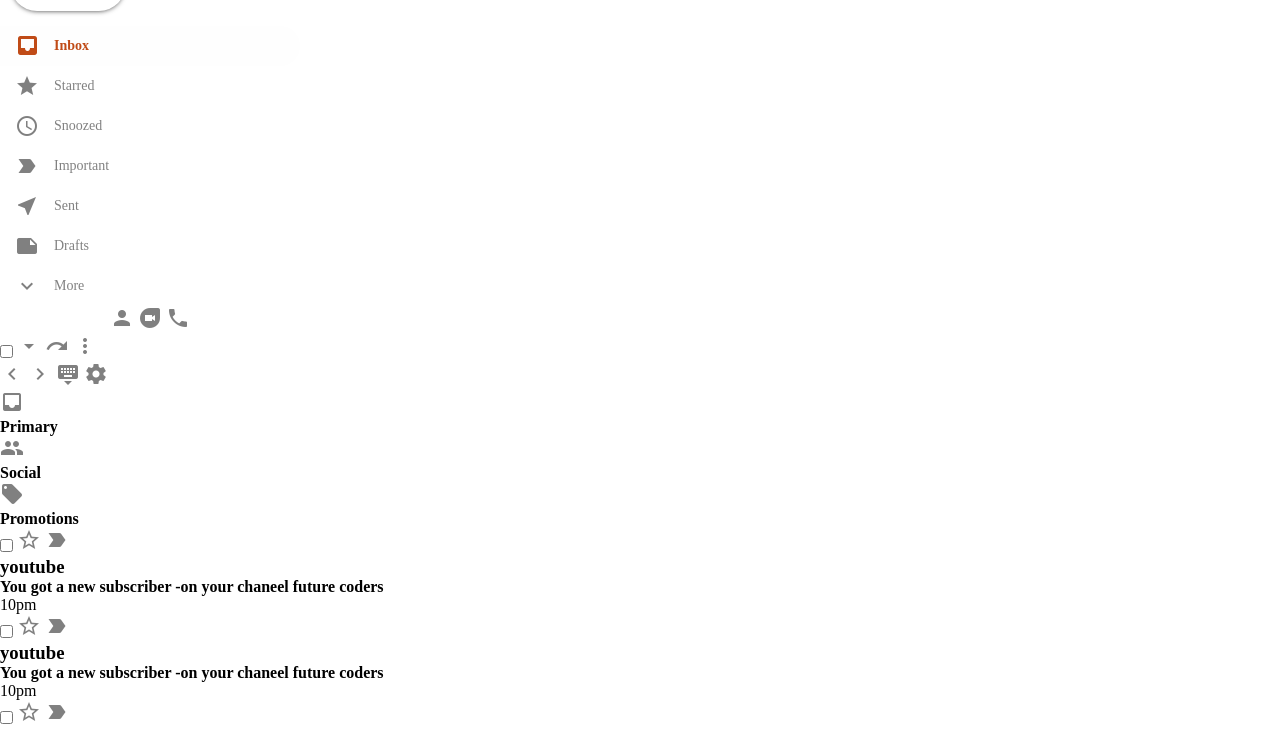
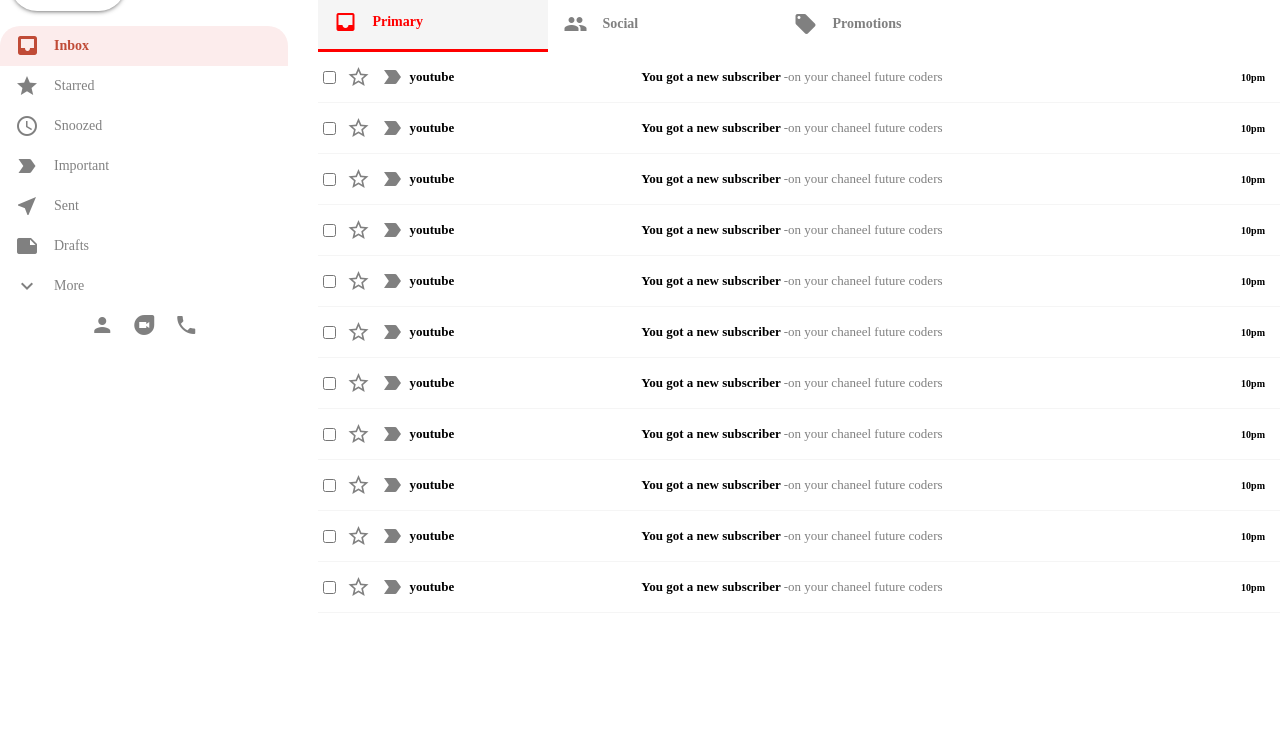
Before and after one commit to KSAIII/Gmail-clone, a plain HTML site: page Gmail clone/index.html in a window 1280 px wide. Shown: the part 139-870 px from the top of the page. Drawn offline with Linux system fonts and the light colour scheme.

Commit message:
Update style.css

```diff
--- a/Gmail clone/style.css
+++ b/Gmail clone/style.css
@@ -8,17 +8,17 @@
     margin-left: 5px;
 }
 .header {
-   display:flex;
-   align-items: center;
-   justify-content: space-between;
-   border-bottom:1px solid whitesmoke;
+    display:flex;
+    align-items: center;
+    justify-content: space-between;
+    border-bottom:1px solid whitesmoke;
 }
 .header-left {
     display:flex;
     align-items: center;
 }
 .header-left span {
-    padding: 10px;
+    padding:10px;
     cursor: pointer;
 }
 .header-middle {
@@ -26,40 +26,41 @@
     flex:0.7;
     align-items: center;
     background-color: whitesmoke;
-    padding: 10px;
+    padding:10px;
     border-radius: 5px;
 }
 .material-icons {
     color:gray;
+
 }
 .header-middle input {
-    border: none;
+    border:none;
     width:100%;
     padding:10px;
     outline: none;
+    font-size: medium;
     background-color: transparent;
 }
-.header-right{
+.header-right {
     display:flex;
-    padding-right: 20px;
+    padding-right:20px;
 }
 .header-right span {
     padding:10px;
     cursor: pointer;
 }
-/*sidebar*/
 .sidebar {
     flex:0.3;
-    max-width:300px;
-    padding-right: 20px;
+    max-width: 300px;
+    padding-right: 30px;
 }
 .sidebar-compose {
-    margin-top:15px;
+    margin-top: 15px;
     margin-left: 10px;
-    margin-bottom:15px;
+    margin-bottom: 15px;
     text-transform: capitalize;
-    color:gray;
-    padding:15px;
+    color: grey;
+    padding: 15px;
     border-radius: 30px;
     background-color: white;
     display: flex;
@@ -67,29 +68,29 @@
     cursor: pointer;
     outline: none;
     border: none;
-    box-shadow: 0px 2px 5px -2px rgba(0, 0, 0, 0.75);
+    box-shadow: 0px 2px 5px -2px rgba(0, 0,0, 0.75);
 }
 .sidebar-compose span {
-    margin-right: 5px;
+    margin-right:5px ;
 }
 .sidebar-option {
     display: flex;
     align-items: center;
-    height:40px;
+    height: 40px;
     padding:0 10px;
     border-top-right-radius: 20px;
-    border-bottom-right-radius: 20px;
+    border-top-left-radius: 20px;
+    cursor: pointer;
     color:#818181;
-    cursor: pointer;
 }
-.sidebar-option .material-icons {
-    padding:5px;
+.sidebar-option span {
+    padding: 5px;
 }
 .sidebar-option h3 {
     flex:1;
     margin-left: 10px;
     font-size: 14px;
-    font-weight: 400;
+    font-weight:400;
 }
 .sidebar-option:hover,
 .sidebar-option:hover h3,
@@ -97,22 +98,20 @@
 .sidebaroption-active,
 .sidebaroption-active h3,
 .sidebaroption-active .material-icons {
-    background-color: #fefefe;
-    color:#c04b17;
+    background-color: #fcecec;
+    color:#c04b37;
     font-weight: 800;
+
 }
 .sidebar-footer {
     display: flex;
     justify-content: center;
 }
-.sidebar-footericons {
-    margin-top: 4px;
-    margin-left: 79px;
-    white-space: 7%;
+.sidebar-footer-icons .material-icons {
+    margin: 7px;
     cursor: pointer;
-    word-spacing: 0.5rem;
 }
-.main-body {
+.Main-body {
     display: flex;
     height:100vh;
 }
@@ -120,3 +119,111 @@ body {
     height:100vh;
     overflow-y: hidden;
 }
+.email-list {
+flex: 1;
+overflow: scroll;
+}
+.emailList-settings {
+    position: sticky;
+    top:0;
+    display: flex;
+    justify-content: space-between;
+    border-bottom: 1px solid whitesmoke;
+    background-color: white;
+    z-index: 999;
+    padding:9px;
+}
+.emailList-settings-left {
+    display: flex;
+    align-items: center;
+}
+.emailList-settings .material-icons {
+    margin:5px;
+    cursor: pointer;
+}
+.section {
+    display:flex;
+    align-items: center;
+    border-bottom-width: 2px;
+    padding:15px;
+    min-width: 200px;
+    cursor: pointer;
+    color:gray;
+    border-width: 0;
+}
+.emailList-sections {
+    position: sticky;
+    top:0;
+    display: flex;
+    background-color: white;
+    border-bottom: 1px whitesmoke;
+    z-index:999;
+}
+ .sections-highlight{
+    background-color: whitesmoke;
+    border-width: 3px;
+    color: red;
+    border-bottom: 3px solid red;
+}
+.sections-highlight .material-icons {
+    color:red;
+}
+.section:hover {
+    background-color: whitesmoke;
+    border-width: 3px;
+}
+.section h4 {
+    font-size: 14px;
+    margin-left: 15px;
+}
+
+body {
+    overflow: hidden;
+}
+.emailrow-options {
+    display: flex;
+    align-items: center;
+}
+.emailrow-options .material-icons,input {
+    margin: 5px;
+}
+.email-row {
+    display: flex;
+    align-items: center;
+    height: 50px;
+    border-bottom: 1px solid whitesmoke;
+    cursor: pointer;
+    z-index: 999;
+}
+.email-row:hover {
+    border-top: 1px solid whitesmoke;
+    box-shadow: 0 4px -2px rgba(0, 0, 0, 0.24);
+}
+.emailrow-message {
+    display: flex;
+    flex: 0.8;
+    align-items: center;
+    font-size: 13px;
+}
+.emailrow-message h4 {
+    width: 400px;
+    white-space: nowrap;
+    overflow: hidden;
+    text-overflow: ellipsis;
+    padding-left: 5px;
+    padding-right: 5px;
+}
+.emailrow-title {
+   font-size: 13px;
+   flex: 0.3;
+
+}
+.emailrow-time {
+    padding-right: 15px;
+    font-size: 10px;
+    font-weight: bold;
+}
+.emailrow-description {
+    font-weight: 400;
+    color: gray;
+}
```
